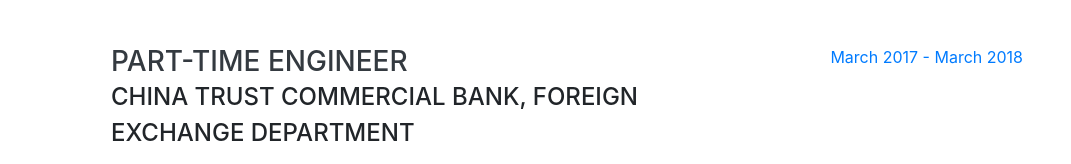
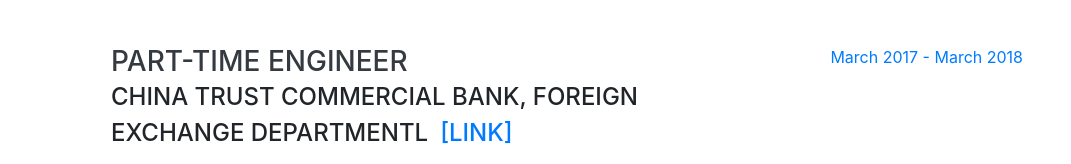
Before and after one commit to RainBoltz/ccwang, a website with bundled scripts: page index.html in a window 1280 px wide. Shown: the part 1925-2089 px from the top of the page, without its empty margins (209-1280 px from the left). Built offline with nearby package versions, Linux system fonts and the light colour scheme; a web font is replaced by a local one.

Commit message:
Update index.html

```diff
--- a/index.html
+++ b/index.html
@@ -169,7 +169,7 @@
         <div class="resume-item d-flex flex-column flex-md-row justify-content-between mb-5">
           <div class="resume-content">
             <h3 class="mb-0">Part-time Engineer</h3>
-            <div class="subheading mb-3">China Trust Commercial Bank, Foreign Exchange Department</div>
+            <div class="subheading mb-3">China Trust Commercial Bank, Foreign Exchange Departmentl&ensp;<a href="http://www.ctbcholding.com/index.html" target="_blank">[link]</a></div>
             <p>Research on deep learning applied to trading algorithms, and also use text mining skills to analyze social media discussions, forex news and financial reports.</p>
           </div>
           <div class="resume-date text-md-right">
```
